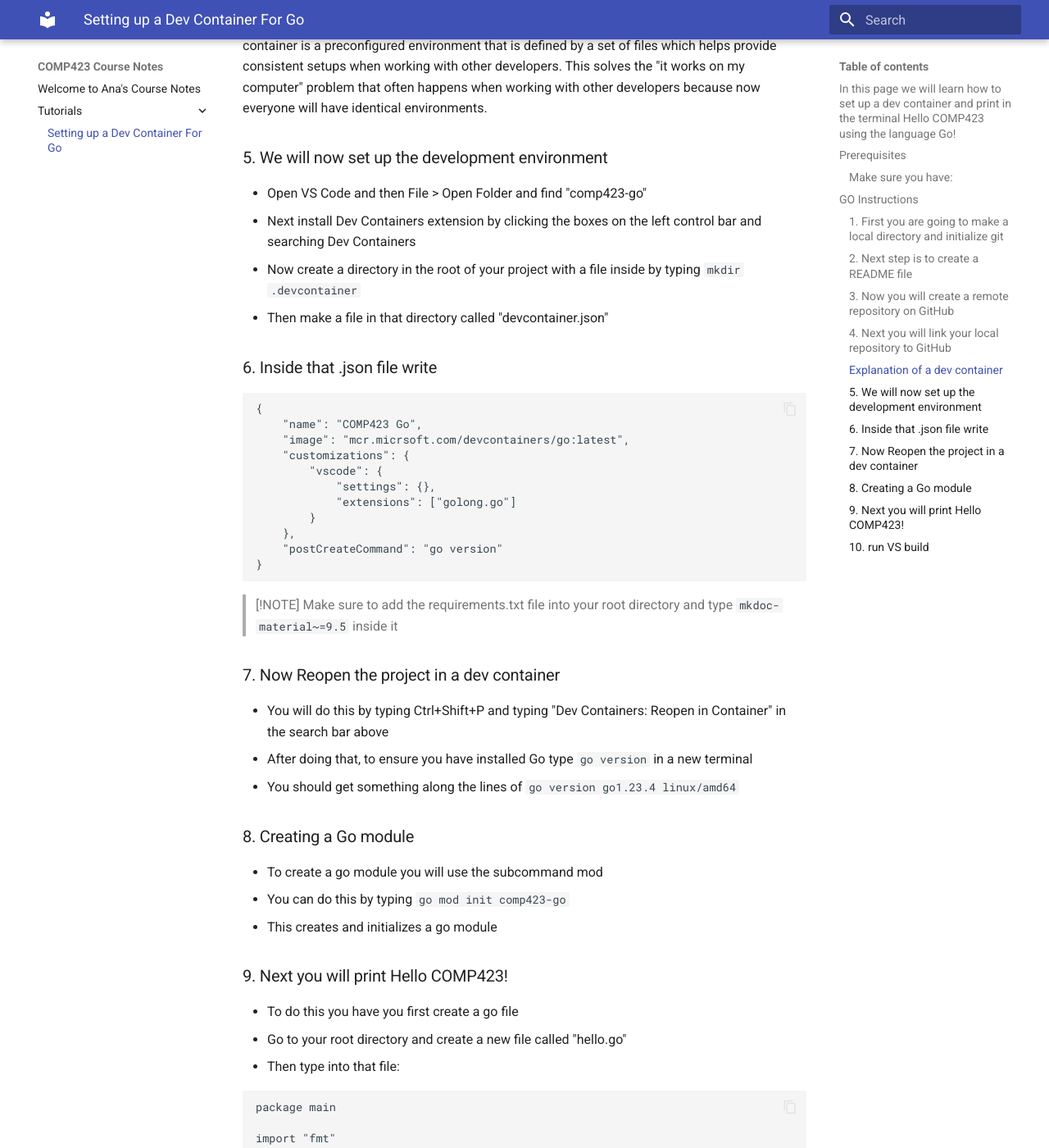
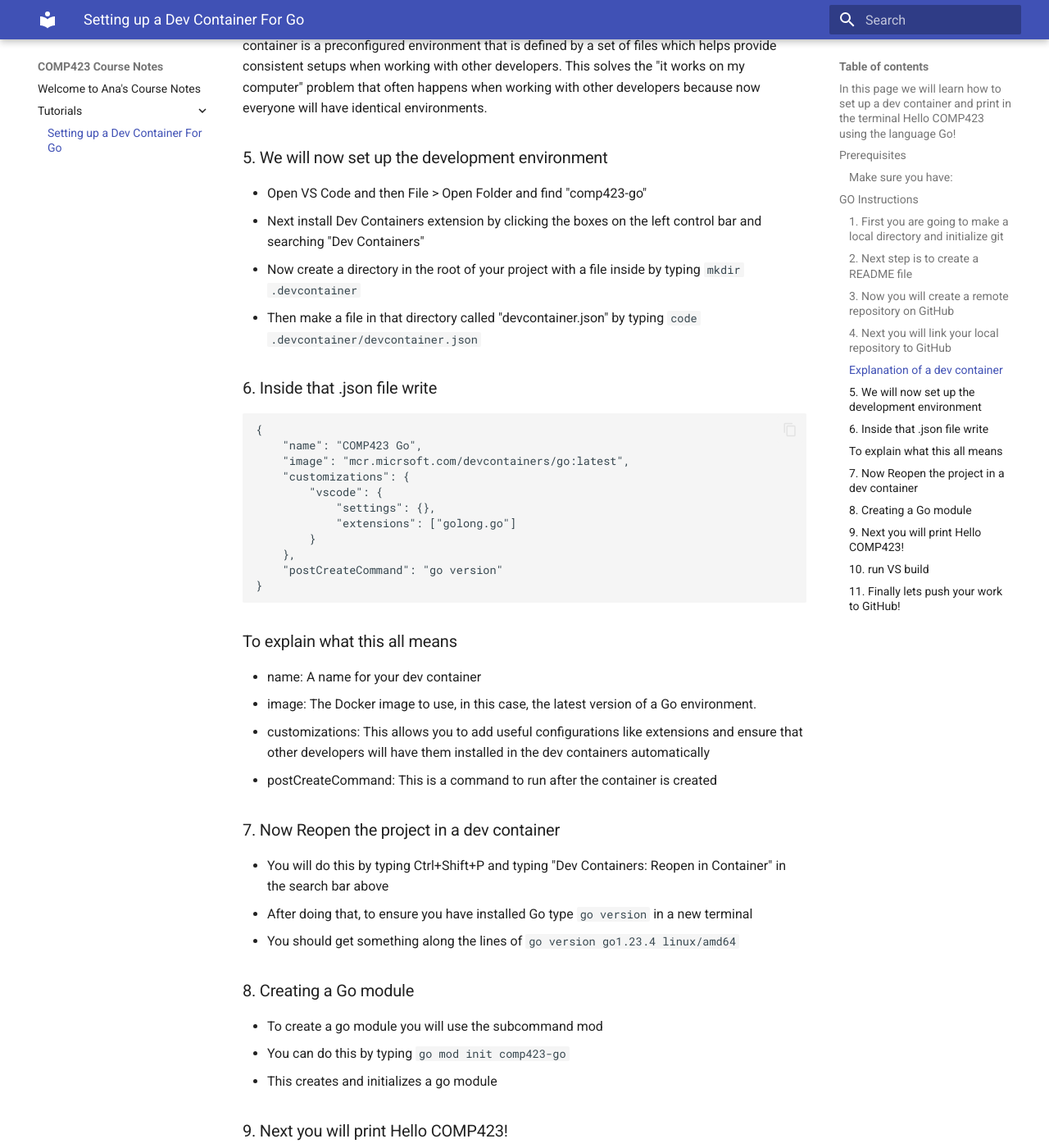
Before and after one commit to analrest/comp423-course-notes, an MkDocs documentation site: the page built from docs/tutorials/go-setup.md, in a window 1280 px wide and 1400 px high, scrolled down 1458 px. Shown: the whole window at 82% size. Built offline with MkDocs 1.6.1 and Material for MkDocs 9.7.7, drawn with Linux system fonts in a browser that asks for light colours; some of the changed text lies outside the part shown.

Commit message:
Final Draft of Tutorial

````diff
--- a/docs/tutorials/go-setup.md
+++ b/docs/tutorials/go-setup.md
@@ -18,11 +18,11 @@
 
 ### 2. Next step is to create a README file
 * You can do this by typing ```echo "# COMP423 Go" > README.md```
-* then type ```git add README.md```
-* then ```git commit -m "Initial README commit"```
+* Then type ```git add README.md```
+* Then ```git commit -m "Initial README commit"```
 
 ### 3. Now you will create a remote repository on GitHub
-* log into your github and go to Create a New Repository page and fill in the name "comp423-go", the description "comp 423 learning go", and visibility "public"
+* Log into your github and go to Create a New Repository page and fill in the name "comp423-go", the description "comp 423 learning go", and visibility "public"
 * **DO NOT** initialize the repository with a README, .gitignore, or license
 * Now click Create Repository
 
@@ -37,9 +37,9 @@
 
 ### 5. We will now set up the development environment
 * Open VS Code and then File > Open Folder and find "comp423-go"
-* Next install Dev Containers extension by clicking the boxes on the left control bar and searching Dev Containers
+* Next install Dev Containers extension by clicking the boxes on the left control bar and searching "Dev Containers"
 * Now create a directory in the root of your project with a file inside by typing ```mkdir .devcontainer```
-* Then make a file in that directory called "devcontainer.json"
+* Then make a file in that directory called "devcontainer.json" by typing ```code .devcontainer/devcontainer.json```
 
 ### 6. Inside that .json file write
 ``` { .yaml .copy }
@@ -55,8 +55,11 @@
     "postCreateCommand": "go version"
 }
 ```
-> [!NOTE]
-> Make sure to add the requirements.txt file into your root directory and type ```mkdoc-material~=9.5``` inside it
+### To explain what this all means
+* name: A name for your dev container
+* image: The Docker image to use, in this case, the latest version of a Go environment.
+* customizations: This allows you to add useful configurations like extensions and ensure that other developers will have them installed in the dev containers automatically
+* postCreateCommand: This is a command to run after the container is created
 
 
 ### 7. Now Reopen the project in a dev container
@@ -94,5 +97,10 @@
 * To use the build command you will type ```go build -o hello-file hello.go``` which compiles your hello.go file into a binary file
 * Then you will type ```./hello-file``` which will run the compiled binary file and print the message: ```Hello COMP423```
 
+### 11. Finally lets push your work to GitHub!
+* To do this you will type ```git add .``` in a new terminal
+* Then type ```git commit -m "Learned how to code in Go!"``` to commit all your work
+* Finally type ```git push --set-upstream origin main``` to push your work onto your GitHub repository
+* Now when you refresh your browser, you will see your work in your repository!
 
 >*Jordan, Kris "Starting a Static Website Project with MkDocs - COMP423 - Spring 2025" [https://comp423-25s.github.io/resources/MkDocs/tutorial/#step-2-add-requirementstxt-python-dependency-configuration](https://comp423-25s.github.io/resources/MkDocs/tutorial/#step-2-add-requirementstxt-python-dependency-configuration) 2025, January 17*
````
